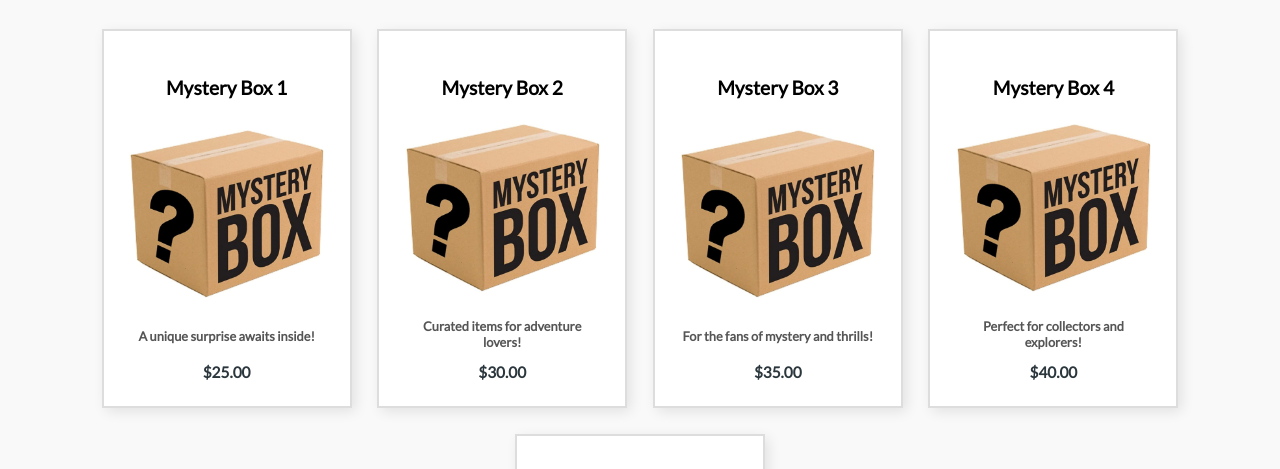
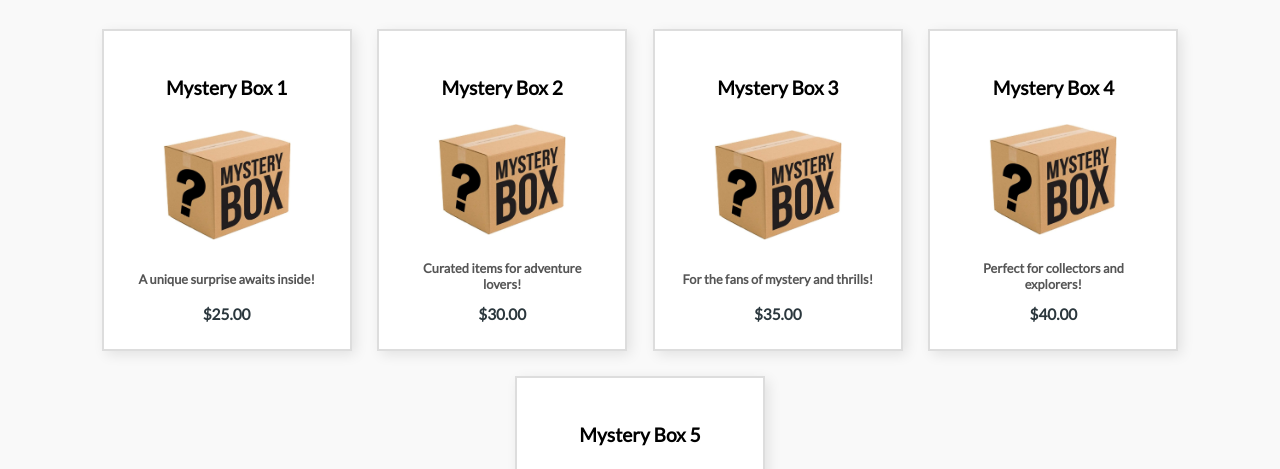
Before and after one commit to leoneljfernandes/proyectoBuenosAiresAprende, a plain HTML site: page index.html in a window 1280 px wide. Shown: the part 284-753 px from the top of the page. Drawn offline with Linux system fonts and the light colour scheme.

Commit message:
Correccion tamaño de imagenes de las mystery box

```diff
--- a/styles.css
+++ b/styles.css
@@ -97,7 +97,7 @@ main {
 }
 
 .product-box img {
-  width: 100%;
+  width: 10vw;
   height: auto;
   border-radius: 0.5vw;
   margin: 1vw 0;
```
